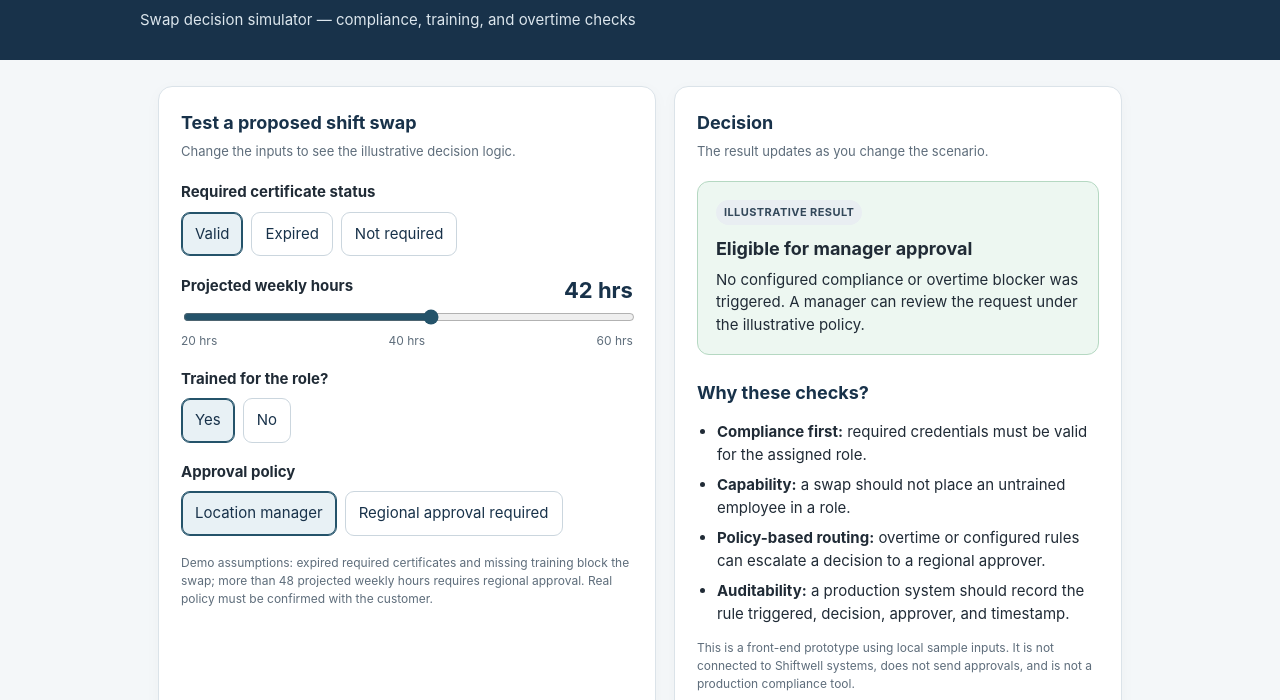
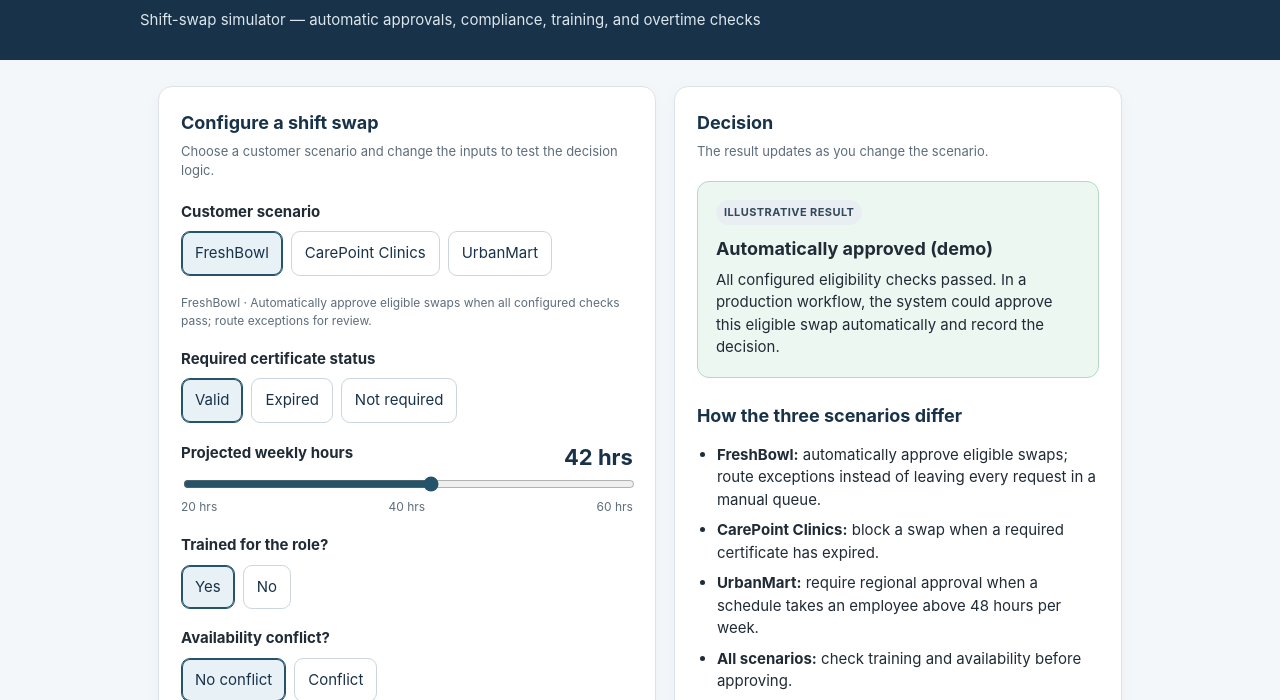
Before and after one commit to SIDMINUL/shiftwell-guardrails, a plain HTML site: page index.html in a window 1280 px wide. Shown: the part 100-800 px from the top of the page. Drawn offline with Linux system fonts and the light colour scheme.

Commit message:
Add FreshBowl automatic swap scenario

```diff
--- a/index.html
+++ b/index.html
@@ -2,70 +2,70 @@
 <html lang="en">
 <head>
 <meta charset="utf-8"><meta name="viewport" content="width=device-width, initial-scale=1">
-<meta name="description" content="Shiftwell Guardrails — an interactive shift-swap decision simulator for the Product Intern case study.">
+<meta name="description" content="Shiftwell Guardrails — an interactive shift-swap decision simulator for CarePoint, UrbanMart, and FreshBowl.">
 <title>Shiftwell Guardrails — Swap Decision Simulator</title>
 <style>
 :root{--ink:#18324a;--muted:#5e6d7b;--line:#dbe3e9;--bg:#f4f7f9;--teal:#24536a}
 *{box-sizing:border-box}body{margin:0;background:var(--bg);color:#202b36;font:15px/1.5 Inter,system-ui,-apple-system,Segoe UI,Arial,sans-serif}
-header{background:var(--ink);color:white;padding:28px max(20px,calc((100% - 1000px)/2))}
-.eyebrow{font-size:12px;letter-spacing:.14em;text-transform:uppercase;opacity:.75}h1{margin:6px 0;font-size:clamp(24px,4vw,34px)}header p{margin:0;color:#dce6ed}
-main{max-width:1000px;margin:26px auto;padding:0 18px 36px;display:grid;grid-template-columns:1fr .9fr;gap:18px}
-.card{background:white;border:1px solid var(--line);border-radius:14px;padding:22px;box-shadow:0 4px 16px #18324a08}
-h2{font-size:18px;color:var(--ink);margin:0 0 6px}.sub{color:var(--muted);font-size:13px;margin:0 0 20px}
-.field{margin:18px 0}label{display:block;font-weight:650;margin-bottom:8px}.choices{display:flex;gap:8px;flex-wrap:wrap}
-button.choice{border:1px solid #cbd6de;background:white;color:var(--ink);border-radius:9px;padding:10px 13px;cursor:pointer;font:inherit}
-button.choice[aria-pressed=true]{background:#e8f1f5;border-color:var(--teal);box-shadow:inset 0 0 0 1px var(--teal)}
-button:focus-visible,input:focus-visible{outline:3px solid #74aac1;outline-offset:2px}
-input[type=range]{width:100%;accent-color:var(--teal)}.hoursline{display:flex;justify-content:space-between;align-items:center}
-.hours{font-size:22px;font-weight:750;color:var(--ink)}.scale{display:flex;justify-content:space-between;color:var(--muted);font-size:12px}
-.result{border-radius:12px;padding:18px;margin-top:18px;border:1px solid var(--line);background:#f7f9fb}
-.result h3{font-size:18px;margin:0 0 7px}.result p{margin:0}.result.block{background:#fff0ef;border-color:#e9b5b0}.result.warn{background:#fff7e8;border-color:#ead19a}.result.ok{background:#edf7f1;border-color:#b5d8c2}
-.pill{display:inline-block;border-radius:999px;padding:4px 8px;font-size:11px;font-weight:750;text-transform:uppercase;letter-spacing:.04em;background:#e9eef2;color:#33485a;margin-bottom:10px}
-.note{font-size:12px;color:var(--muted);margin-top:14px}ul{padding-left:20px;margin-bottom:0}li{margin:8px 0}
-footer{max-width:1000px;margin:0 auto;padding:0 18px 28px;color:var(--muted);font-size:12px}
+header{background:var(--ink);color:white;padding:28px max(20px,calc((100% - 1000px)/2))}.eyebrow{font-size:12px;letter-spacing:.14em;text-transform:uppercase;opacity:.75}h1{margin:6px 0;font-size:clamp(24px,4vw,34px)}header p{margin:0;color:#dce6ed}
+main{max-width:1000px;margin:26px auto;padding:0 18px 36px;display:grid;grid-template-columns:1fr .9fr;gap:18px}.card{background:white;border:1px solid var(--line);border-radius:14px;padding:22px;box-shadow:0 4px 16px #18324a08}
+h2{font-size:18px;color:var(--ink);margin:0 0 6px}.sub{color:var(--muted);font-size:13px;margin:0 0 20px}.field{margin:18px 0}label{display:block;font-weight:650;margin-bottom:8px}.choices{display:flex;gap:8px;flex-wrap:wrap}
+button.choice{border:1px solid #cbd6de;background:white;color:var(--ink);border-radius:9px;padding:10px 13px;cursor:pointer;font:inherit}button.choice[aria-pressed=true]{background:#e8f1f5;border-color:var(--teal);box-shadow:inset 0 0 0 1px var(--teal)}
+button:focus-visible,input:focus-visible{outline:3px solid #74aac1;outline-offset:2px}input[type=range]{width:100%;accent-color:var(--teal)}.hoursline{display:flex;justify-content:space-between;align-items:center}.hours{font-size:22px;font-weight:750;color:var(--ink)}.scale{display:flex;justify-content:space-between;color:var(--muted);font-size:12px}
+.result{border-radius:12px;padding:18px;margin-top:18px;border:1px solid var(--line);background:#f7f9fb}.result h3{font-size:18px;margin:0 0 7px}.result p{margin:0}.result.block{background:#fff0ef;border-color:#e9b5b0}.result.warn{background:#fff7e8;border-color:#ead19a}.result.ok{background:#edf7f1;border-color:#b5d8c2}
+.pill{display:inline-block;border-radius:999px;padding:4px 8px;font-size:11px;font-weight:750;text-transform:uppercase;letter-spacing:.04em;background:#e9eef2;color:#33485a;margin-bottom:10px}.note{font-size:12px;color:var(--muted);margin-top:14px}ul{padding-left:20px;margin-bottom:0}li{margin:8px 0}footer{max-width:1000px;margin:0 auto;padding:0 18px 28px;color:var(--muted);font-size:12px}
 @media(max-width:720px){main{grid-template-columns:1fr;margin-top:16px}.card{padding:18px}}
-</style>
-</head>
+</style></head>
 <body>
-<header><div class="eyebrow">Shiftwell · Product concept</div><h1>Guardrails</h1><p>Swap decision simulator — compliance, training, and overtime checks</p></header>
+<header><div class="eyebrow">Shiftwell · Product concept</div><h1>Guardrails</h1><p>Shift-swap simulator — automatic approvals, compliance, training, and overtime checks</p></header>
 <main>
 <section class="card" aria-labelledby="test-title">
-<h2 id="test-title">Test a proposed shift swap</h2><p class="sub">Change the inputs to see the illustrative decision logic.</p>
+<h2 id="test-title">Configure a shift swap</h2><p class="sub">Choose a customer scenario and change the inputs to test the decision logic.</p>
+<div class="field"><label>Customer scenario</label><div class="choices" data-group="customer">
+<button class="choice" data-value="freshbowl" aria-pressed="true">FreshBowl</button><button class="choice" data-value="carepoint" aria-pressed="false">CarePoint Clinics</button><button class="choice" data-value="urbanmart" aria-pressed="false">UrbanMart</button></div></div>
+<div id="customerDescription" class="note">FreshBowl · Automatically approve eligible swaps when all configured checks pass; route exceptions for review.</div>
 <div class="field"><label>Required certificate status</label><div class="choices" data-group="certificate">
 <button class="choice" data-value="valid" aria-pressed="true">Valid</button><button class="choice" data-value="expired" aria-pressed="false">Expired</button><button class="choice" data-value="not_required" aria-pressed="false">Not required</button></div></div>
 <div class="field"><div class="hoursline"><label for="hours">Projected weekly hours</label><span class="hours"><span id="hoursValue">42</span> hrs</span></div><input id="hours" type="range" min="20" max="60" value="42"><div class="scale"><span>20 hrs</span><span>40 hrs</span><span>60 hrs</span></div></div>
 <div class="field"><label>Trained for the role?</label><div class="choices" data-group="training"><button class="choice" data-value="yes" aria-pressed="true">Yes</button><button class="choice" data-value="no" aria-pressed="false">No</button></div></div>
-<div class="field"><label>Approval policy</label><div class="choices" data-group="authority"><button class="choice" data-value="manager" aria-pressed="true">Location manager</button><button class="choice" data-value="regional" aria-pressed="false">Regional approval required</button></div></div>
-<p class="note">Demo assumptions: expired required certificates and missing training block the swap; more than 48 projected weekly hours requires regional approval. Real policy must be confirmed with the customer.</p>
+<div class="field"><label>Availability conflict?</label><div class="choices" data-group="conflict"><button class="choice" data-value="no" aria-pressed="true">No conflict</button><button class="choice" data-value="yes" aria-pressed="false">Conflict</button></div></div>
+<div class="field"><label>Approval policy</label><div class="choices" data-group="authority"><button class="choice" data-value="automatic" aria-pressed="true">Auto-approve eligible swaps</button><button class="choice" data-value="manager" aria-pressed="false">Manager review</button><button class="choice" data-value="regional" aria-pressed="false">Regional approval</button></div></div>
+<p class="note">Illustrative rules only. Required credentials, training, availability, weekly-hour thresholds, and customer approval policies must be validated before production use.</p>
 </section>
 <section class="card" aria-labelledby="decision-title">
 <h2 id="decision-title">Decision</h2><p class="sub">The result updates as you change the scenario.</p>
-<div id="result" class="result ok" aria-live="polite"><span class="pill">Illustrative result</span><h3 id="decision">Eligible for manager approval</h3><p id="reason">No configured compliance or overtime blocker was triggered.</p></div>
-<h2 style="margin-top:24px">Why these checks?</h2>
-<ul><li><b>Compliance first:</b> required credentials must be valid for the assigned role.</li><li><b>Capability:</b> a swap should not place an untrained employee in a role.</li><li><b>Policy-based routing:</b> overtime or configured rules can escalate a decision to a regional approver.</li><li><b>Auditability:</b> a production system should record the rule triggered, decision, approver, and timestamp.</li></ul>
+<div id="result" class="result ok" aria-live="polite"><span class="pill">Illustrative result</span><h3 id="decision">Auto-approved</h3><p id="reason">All configured checks passed.</p></div>
+<h2 style="margin-top:24px">How the three scenarios differ</h2>
+<ul><li><b>FreshBowl:</b> automatically approve eligible swaps; route exceptions instead of leaving every request in a manual queue.</li><li><b>CarePoint Clinics:</b> block a swap when a required certificate has expired.</li><li><b>UrbanMart:</b> require regional approval when a schedule takes an employee above 48 hours per week.</li><li><b>All scenarios:</b> check training and availability before approving.</li></ul>
 <p class="note">This is a front-end prototype using local sample inputs. It is not connected to Shiftwell systems, does not send approvals, and is not a production compliance tool.</p>
-</section>
-</main>
+</section></main>
 <footer>Shiftwell Guardrails · Product intern case study prototype</footer>
 <script>
-const state={certificate:"valid",training:"yes",authority:"manager",hours:42};
+const state={customer:"freshbowl",certificate:"valid",training:"yes",conflict:"no",authority:"automatic",hours:42};
+const descriptions={freshbowl:"FreshBowl · Automatically approve eligible swaps when all configured checks pass; route exceptions for review.",carepoint:"CarePoint Clinics · Required certificates must be valid before a nurse or other credentialed employee can cover the shift.",urbanmart:"UrbanMart · A schedule that takes an employee above 48 hours per week requires regional approval."};
 document.querySelectorAll("[data-group]").forEach(group=>group.querySelectorAll("button").forEach(btn=>btn.addEventListener("click",()=>{
-  const key=group.dataset.group;state[key]=btn.dataset.value;
-  group.querySelectorAll("button").forEach(b=>b.setAttribute("aria-pressed",String(b===btn)));
-  render();
+ const key=group.dataset.group;state[key]=btn.dataset.value;
+ group.querySelectorAll("button").forEach(b=>b.setAttribute("aria-pressed",String(b===btn)));
+ if(key==="customer"){state.authority=key==="customer"?(state.customer==="freshbowl"?"automatic":state.authority):state.authority;
+  if(state.customer==="freshbowl")state.authority="automatic";
+  if(state.customer==="carepoint")state.authority="manager";
+  if(state.customer==="urbanmart")state.authority="regional";
+  document.querySelectorAll('[data-group="authority"] button').forEach(b=>b.setAttribute("aria-pressed",String(b.dataset.value===state.authority)));
+  document.getElementById("customerDescription").textContent=descriptions[state.customer];
+ }
+ render();
 })));
-const range=document.getElementById("hours");
-range.addEventListener("input",()=>{state.hours=Number(range.value);document.getElementById("hoursValue").textContent=state.hours;render()});
+const range=document.getElementById("hours");range.addEventListener("input",()=>{state.hours=Number(range.value);document.getElementById("hoursValue").textContent=state.hours;render()});
 function render(){
  let title,reason,kind;
- if(state.certificate==="expired"){title="Block swap";reason="The required certificate has expired. Do not schedule or approve this assignment until validity is restored.";kind="block"}
- else if(state.training==="no"){title="Block swap";reason="The employee is not trained for this role. Training eligibility must be satisfied before the swap can proceed.";kind="block"}
- else if(state.hours>48){title="Regional approval required";reason="The proposed schedule exceeds 48 hours in the week. Route the request to the regional approver.";kind="warn"}
- else if(state.authority==="regional"){title="Regional approval required";reason="The selected policy requires regional authorization before this swap can proceed.";kind="warn"}
- else {title="Eligible for manager approval";reason="No configured compliance or overtime blocker was triggered. A manager can review the request under the illustrative policy.";kind="ok"}
- const box=document.getElementById("result");box.className="result "+kind;
- document.getElementById("decision").textContent=title;document.getElementById("reason").textContent=reason;
+ if(state.certificate==="expired"){title="Swap blocked";reason="The required certificate has expired. Do not schedule or approve this assignment until validity is restored.";kind="block"}
+ else if(state.training==="no"){title="Swap blocked";reason="The employee is not trained for this role. Training eligibility must be satisfied before the swap can proceed.";kind="block"}
+ else if(state.conflict==="yes"){title="Manual review required";reason="An availability or schedule conflict was detected. Resolve the conflict before approving the swap.";kind="warn"}
+ else if(state.hours>48 && state.customer==="urbanmart"){title="Regional approval required";reason="The proposed schedule takes the employee above 48 hours in the week. Route the request to a regional approver.";kind="warn"}
+ else if(state.authority==="regional"){title="Regional approval required";reason="The selected customer policy requires regional authorization before this swap can proceed.";kind="warn"}
+ else if(state.authority==="manager"){title="Manager approval required";reason="The swap passed the configured checks, but this scenario requires a manager to make the final decision.";kind="warn"}
+ else {title="Automatically approved (demo)";reason="All configured eligibility checks passed. In a production workflow, the system could approve this eligible swap automatically and record the decision.";kind="ok"}
+ const box=document.getElementById("result");box.className="result "+kind;document.getElementById("decision").textContent=title;document.getElementById("reason").textContent=reason;
 }
 render();
-</script>
-</body></html>
+</script></body></html>
```
